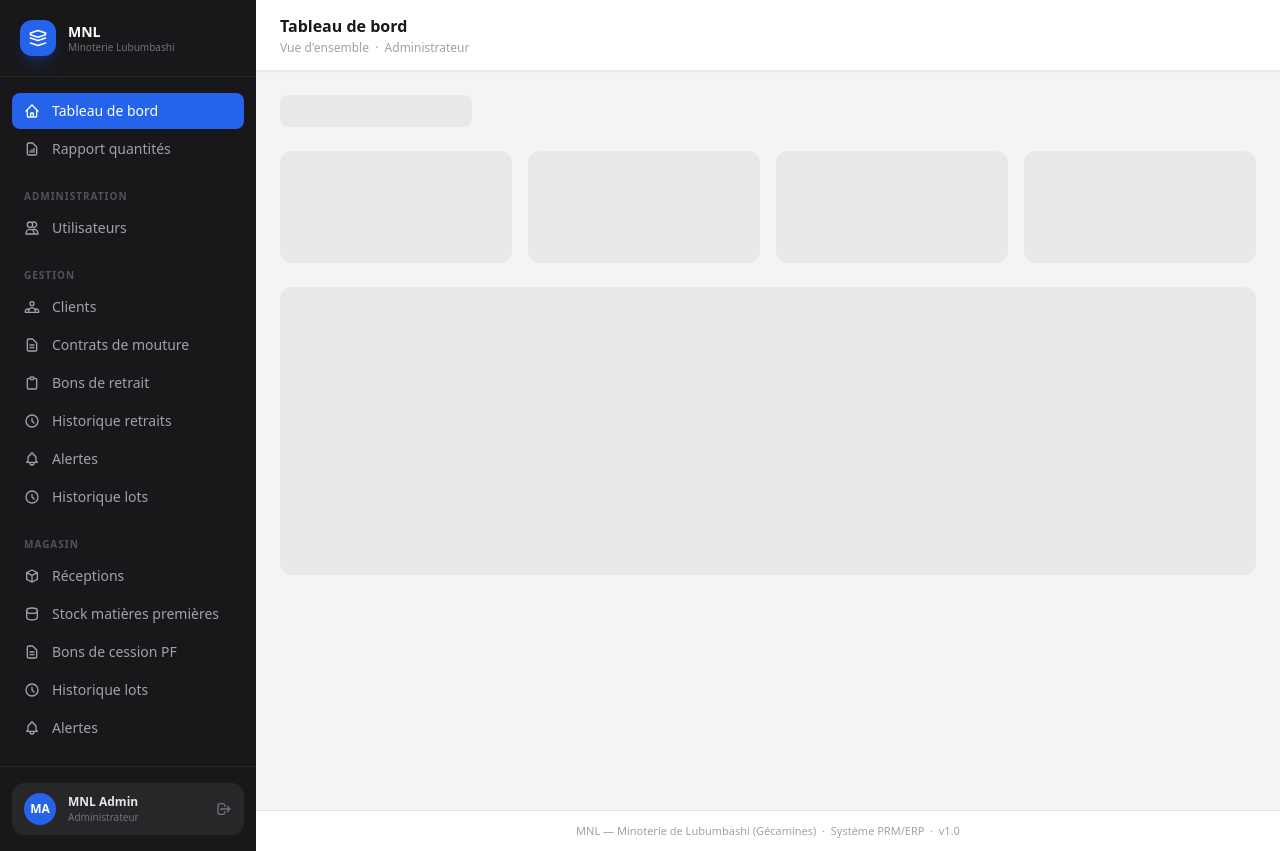
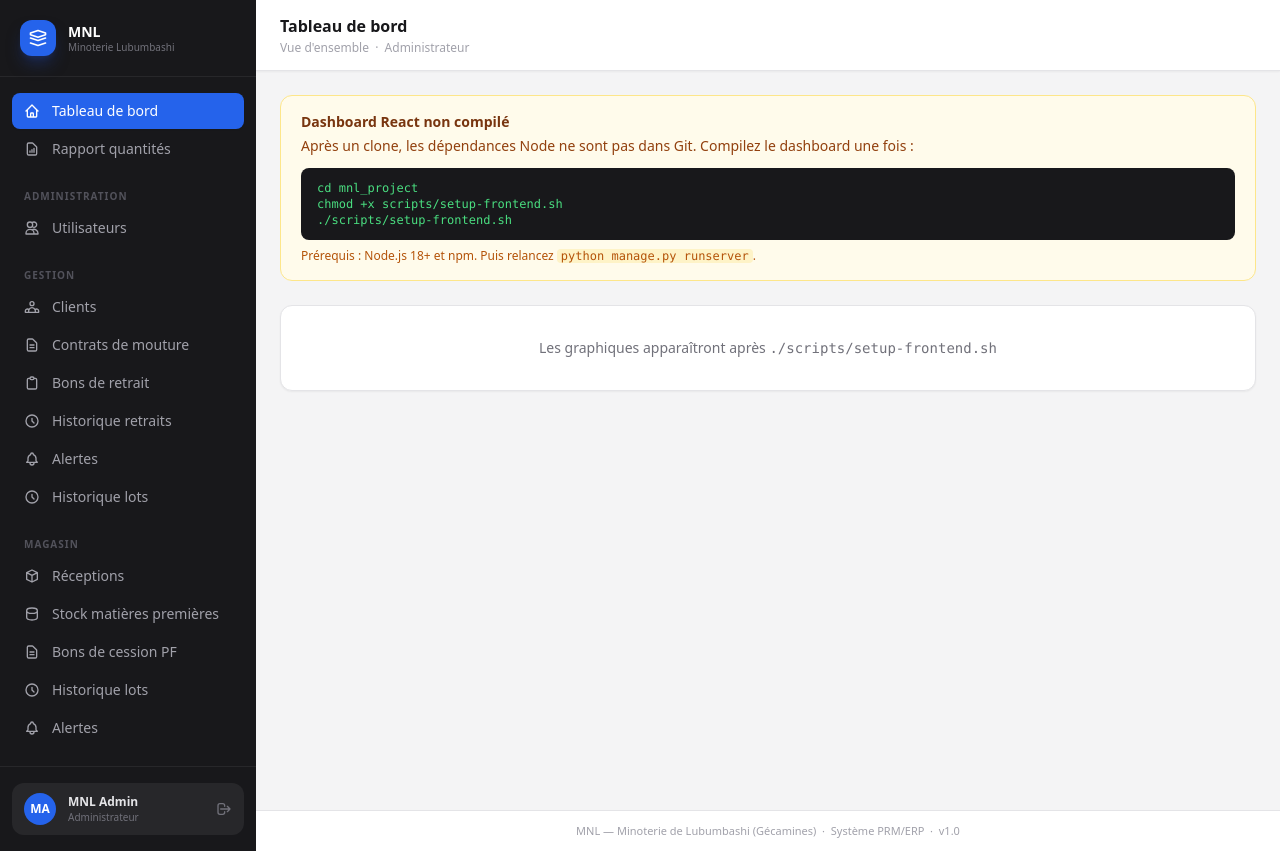
Before and after one commit to rooneyi/Glo, a Django app: page /dashboard/ in a window 1280 px wide. Run offline with Django 5.2, Linux system fonts and the light colour scheme; a user stored in the database is signed in; data comes from the database, SQL or seed files in the repository; data that the repository does not hold is empty; some libraries are stand-ins or nearby versions.

Commit message:
Update dashboard template to conditionally display compilation instructions and loading state. Add Node.js and npm version requirements in package.json. Enhance DashboardView to check for dashboard.js file existence. Remove unused .gitkeep file from static/dashboard.

```diff
--- a/mnl_project/core/views.py
+++ b/mnl_project/core/views.py
@@ -1,6 +1,7 @@
 import json
 from datetime import date, datetime
 
+from django.conf import settings
 from django.contrib import messages
 from django.contrib.auth.mixins import LoginRequiredMixin
 from django.db.models import Avg, Count, Q, Sum
@@ -131,6 +132,9 @@ class DashboardView(LoginRequiredMixin, TemplateView):
             alertes=list(ctx['alertes_recentes']),
             activite=activite,
         )
+        ctx['dashboard_built'] = (
+            settings.BASE_DIR / 'static' / 'dashboard' / 'dashboard.js'
+        ).is_file()
         return ctx
 
     @staticmethod
--- a/mnl_project/frontend/dashboard/package.json
+++ b/mnl_project/frontend/dashboard/package.json
@@ -3,6 +3,10 @@
   "private": true,
   "version": "1.0.0",
   "type": "module",
+  "engines": {
+    "node": ">=18.0.0",
+    "npm": ">=9.0.0"
+  },
   "scripts": {
     "dev": "vite",
     "build": "vite build",
--- a/mnl_project/templates/core/dashboard.html
+++ b/mnl_project/templates/core/dashboard.html
@@ -9,7 +9,22 @@
 {% endblock %}
 
 {% block content %}
+
+{% if not dashboard_built %}
+<div class="mb-6 rounded-xl border border-amber-200 bg-amber-50 px-5 py-4 text-sm text-amber-900">
+  <p class="font-semibold">Dashboard React non compilé</p>
+  <p class="mt-1 text-amber-800">
+    Après un clone, les dépendances Node ne sont pas dans Git. Compilez le dashboard une fois :
+  </p>
+  <pre class="mt-3 overflow-x-auto rounded-lg bg-zinc-900 px-4 py-3 text-xs text-green-400">cd mnl_project
+chmod +x scripts/setup-frontend.sh
+./scripts/setup-frontend.sh</pre>
+  <p class="mt-2 text-xs text-amber-700">Prérequis : Node.js 18+ et npm. Puis relancez <code class="rounded bg-amber-100 px-1">python manage.py runserver</code>.</p>
+</div>
+{% endif %}
+
 <div id="dashboard-root" class="min-h-[480px]">
+  {% if dashboard_built %}
   <div class="animate-pulse space-y-6" id="dashboard-skeleton">
     <div class="h-8 w-48 rounded-lg bg-zinc-200"></div>
     <div class="grid grid-cols-2 gap-4 xl:grid-cols-4">
@@ -19,7 +34,15 @@
     </div>
     <div class="h-72 rounded-xl bg-zinc-200"></div>
   </div>
+  {% else %}
+  <div class="card p-8 text-center text-zinc-500">
+    <p class="text-sm">Les graphiques apparaîtront après <code>./scripts/setup-frontend.sh</code></p>
+  </div>
+  {% endif %}
 </div>
+
+{% if dashboard_built %}
 {{ dashboard_payload|json_script:"dashboard-data" }}
 <script type="module" src="{% static 'dashboard/dashboard.js' %}"></script>
+{% endif %}
 {% endblock %}
```
Also changed, not shown: mnl_project/frontend/dashboard/README.md, 3 other files.
